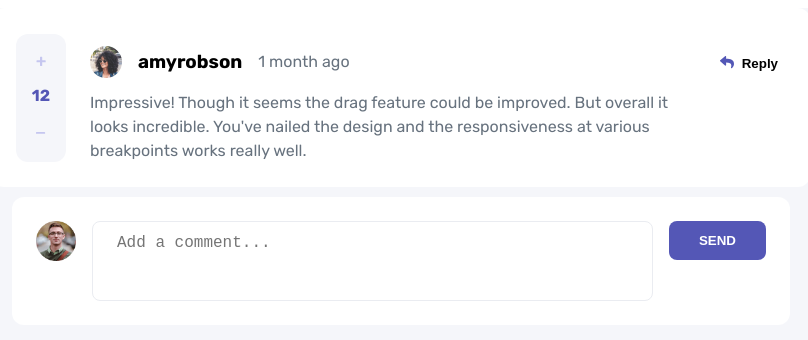
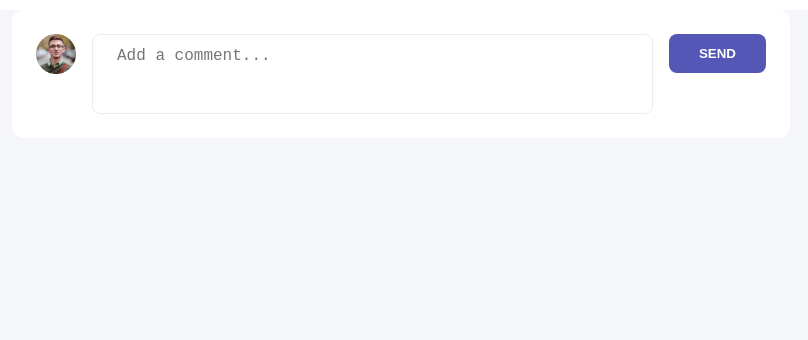
Before and after one commit to Jacoberson/interactive-comment-section, a React (Vite) app: page / in a window 1280 px wide. Shown: the top 340 px of the page, without its empty margins (239-1047 px from the left). Built offline with nearby package versions, Linux system fonts and the light colour scheme.

Commit message:
Add props to Comment component

```diff
--- a/src/App.tsx
+++ b/src/App.tsx
@@ -1,11 +1,14 @@
 import Comment from "./components/Comment";
 import CommentForm from "./components/CommentForm";
 import "./App.css";
+import data from "../data.json";
 
 function App() {
   return (
     <>
-      <Comment />
+      {data.comments.map(comment => {
+        <Comment />;
+      })}
       <CommentForm />
     </>
   );
--- a/src/components/Comment.tsx
+++ b/src/components/Comment.tsx
@@ -1,16 +1,32 @@
 import upvoteImage from "/assets/icon-plus.svg";
 import downvoteImage from "/assets/icon-minus.svg";
 import replyImage from "/assets/icon-reply.svg";
-import avatar from "/assets/avatars/image-amyrobson.png";
 
-export default function Comment(): JSX.Element {
+interface User {
+  image: { png: string; webp: string };
+  username: string;
+}
+
+interface CommentProps {
+  content: string;
+  createdAt: string;
+  score: number;
+  user: User;
+}
+
+export default function Comment({
+  content,
+  createdAt,
+  score,
+  user,
+}: CommentProps): JSX.Element {
   return (
     <div className="comment p-24 br-12">
       <div className="vote-container br-12">
         <button className="secondary-btn p-0" type="button">
           <img className="upvote vote-icon" src={upvoteImage} alt="upvote" />
         </button>
-        <div className="votes">12</div>
+        <div className="votes">{score}</div>
         <button className="secondary-btn p-0" type="button">
           <img
             className="downvote vote-icon"
@@ -21,16 +37,12 @@ export default function Comment(): JSX.Element {
       </div>
       <div className="comment-text">
         <div className="user-info">
-          <img className="avatar-sm" src={avatar} alt="avatar" />
-          <h3>amyrobson</h3>
-          <p className="created-at">1 month ago</p>
+          <img className="avatar-sm" src={user.image.png} alt="avatar" />
+          <h3>{user.username}</h3>
+          <p className="created-at">{createdAt}</p>
         </div>
         <div className="content-container">
-          <p className="content">
-            Impressive! Though it seems the drag feature could be improved. But
-            overall it looks incredible. You've nailed the design and the
-            responsiveness at various breakpoints works really well.
-          </p>
+          <p className="content">{content}</p>
         </div>
       </div>
       <button className="secondary-btn reply" type="button">
```
